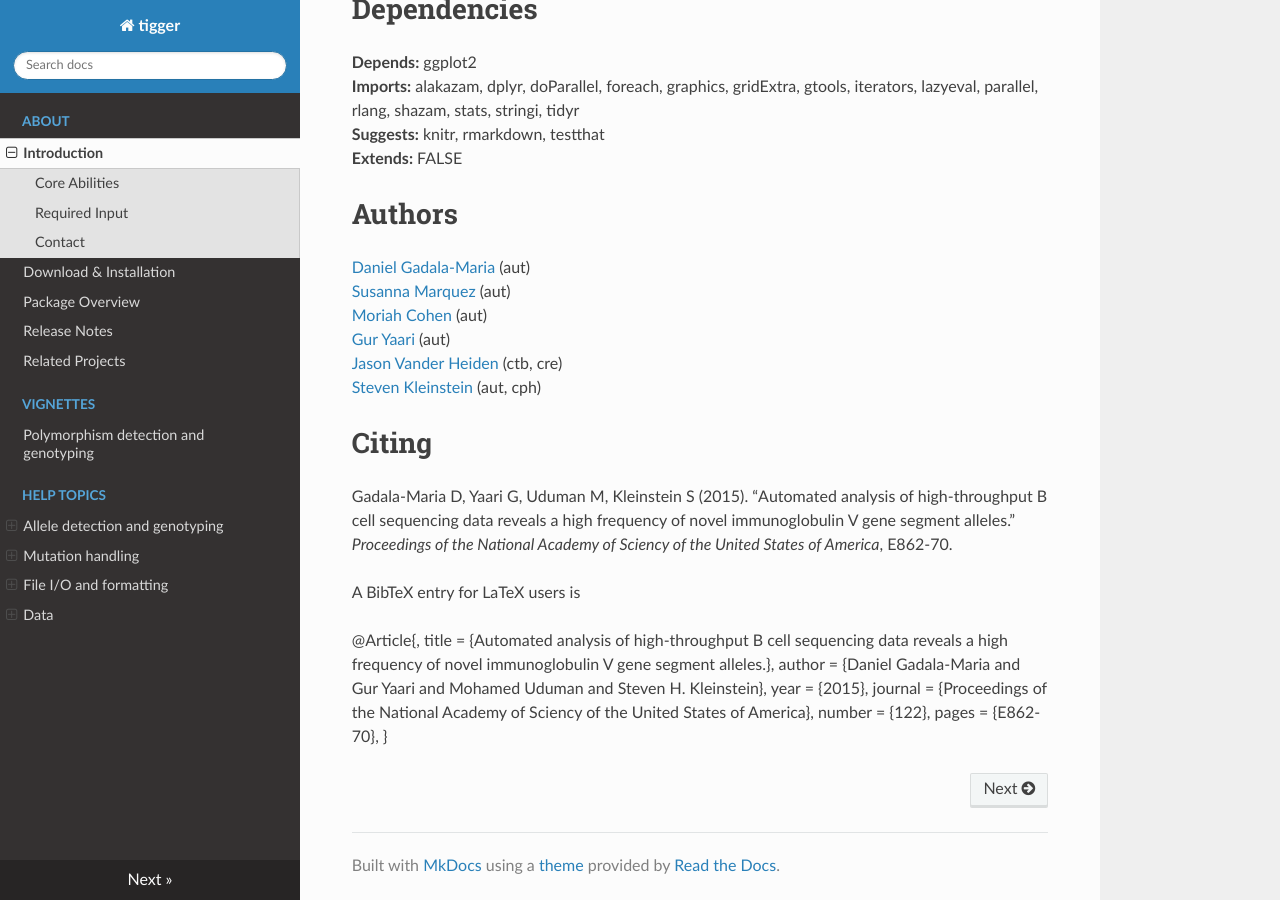
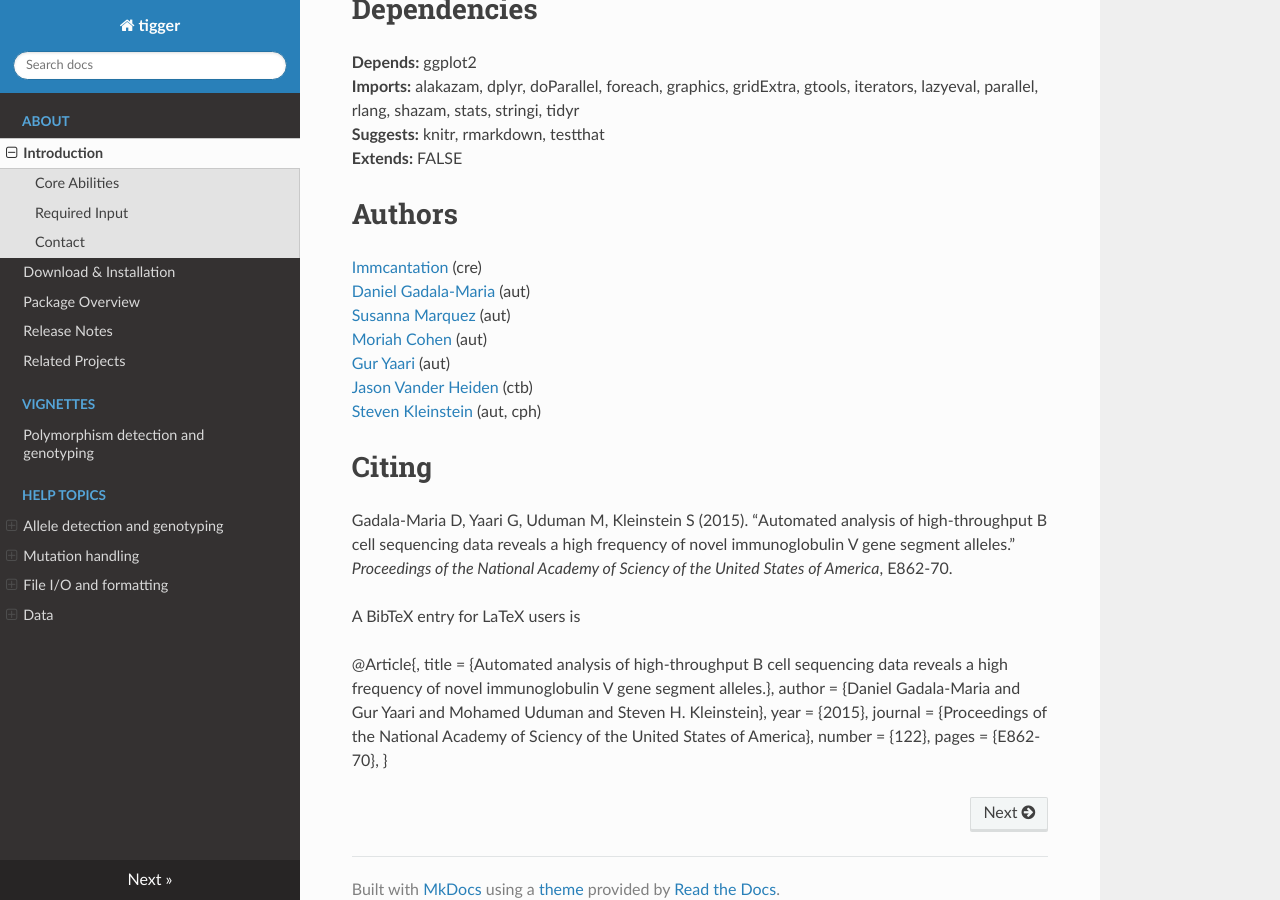
Before and after one commit to immcantation/tigger, an MkDocs documentation site: the page built from docs/index.md, in a window 1280 px wide and 900 px high, scrolled down 1094 px. Built offline with MkDocs 1.6.1, drawn with Linux system fonts in a browser that asks for light colours; nearby versions of some CDN libraries; old or Windows-style settings are respelled for this version of MkDocs.

Commit message:
changed cre email

```diff
--- a/docs/index.md
+++ b/docs/index.md
@@ -38,11 +38,12 @@
 
 # Authors
 
+[Immcantation](mailto:jason.vanderheiden@yale.edu) (cre)
 [Daniel Gadala-Maria](mailto:daniel.gadala-maria@yale.edu) (aut)
 [Susanna Marquez](mailto:susanna.marquez@yale.edu) (aut)
 [Moriah Cohen](mailto:moriah.cohen@biu.ac.il) (aut)
 [Gur Yaari](mailto:gur.yaari@biu.ac.il) (aut)
-[Jason Vander Heiden](mailto:jason.vanderheiden@yale.edu) (ctb, cre)
+[Jason Vander Heiden](mailto:jason.vanderheiden@yale.edu) (ctb)
 [Steven Kleinstein](mailto:steven.kleinstein@yale.edu) (aut, cph)
 
 
```
Also changed, not shown: 1 other file.
